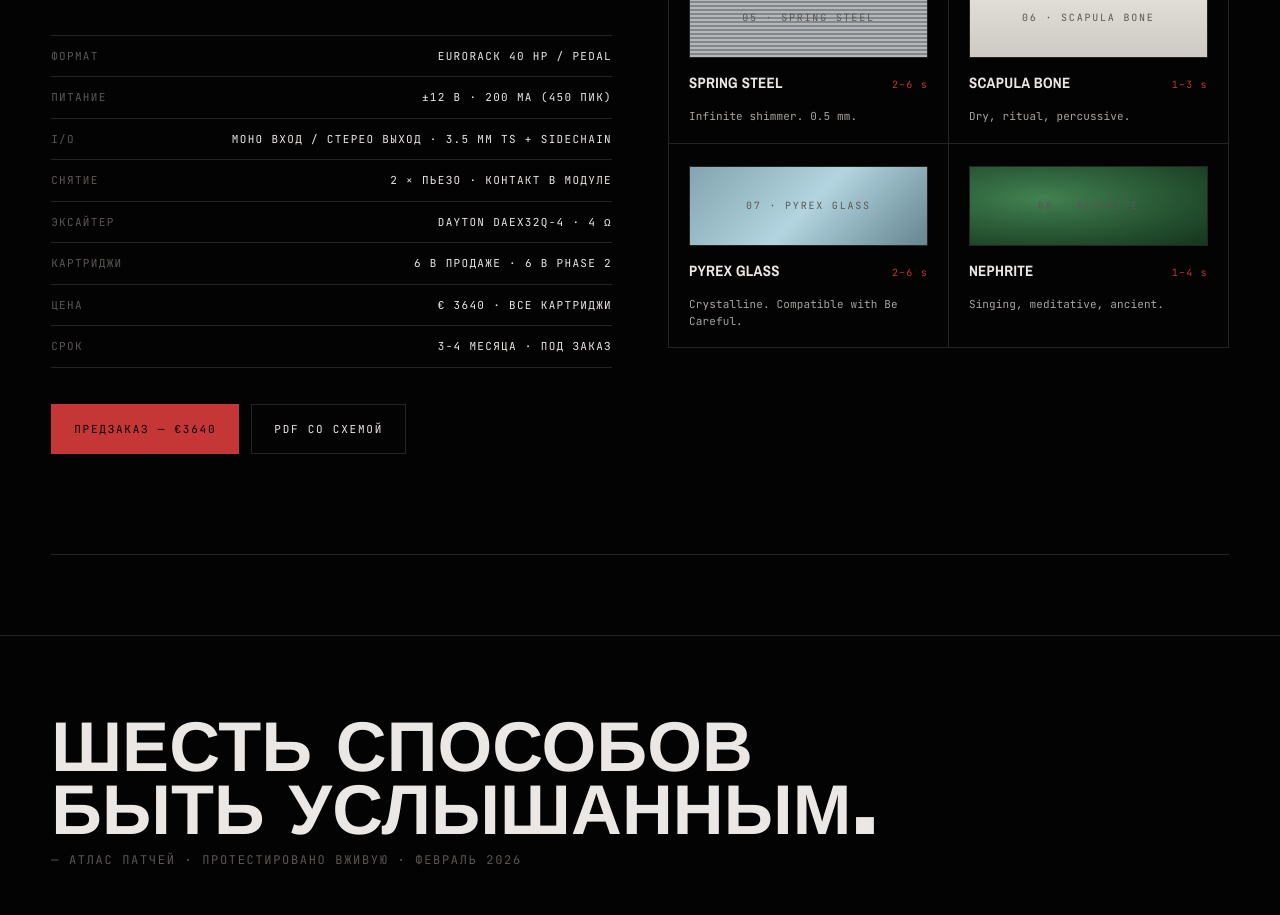
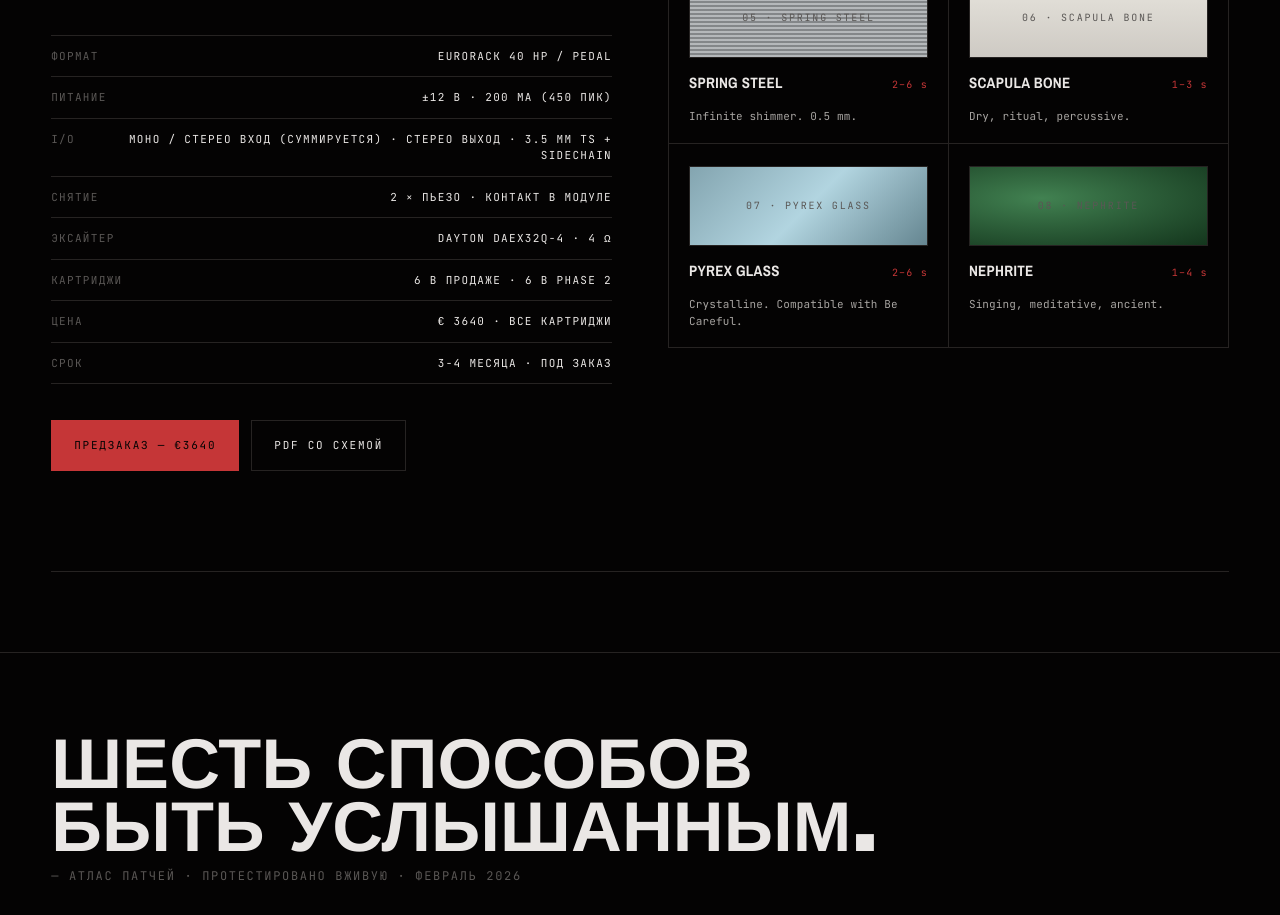
Before and after one commit to chervycola/ardet, a React (Vite) app in the folder system-suicide/: page / in a window 1280 px wide. Shown: the part 3500-4415 px from the top of the page. Built offline with nearby package versions, Linux system fonts and the light colour scheme.

Commit message:
Last Night I/O: accept stereo in (summed) for the pedal SKU
Eurorack stays mono in; the pedal accepts a stereo input summed to the
single plate (DJ send/return). Output remains stereo via the dual pickups
— the resonator is mono, so this is honest pseudo-stereo, not true L/R.

```diff
--- a/system-suicide/src/data.ts
+++ b/system-suicide/src/data.ts
@@ -139,7 +139,7 @@ export const PRODUCT_PAGES: ProductPages = {
     stats: [
       { k: 'Format',     v: 'Eurorack 40 HP / pedal big-box (203×140×40 mm)' },
       { k: 'Power',      v: '±12 V · 200 mA (450 mA peak)' },
-      { k: 'I/O',        v: 'Mono in / stereo out · 3.5 mm TS + sidechain' },
+      { k: 'I/O',        v: 'Mono in (Eurorack) / stereo in summed (pedal) · stereo out · 3.5 mm TS + sidechain' },
       { k: 'Exciter',    v: 'Dayton DAEX32Q-4 · 3 W / 8 W peak (module-side)' },
       { k: 'Pickups',    v: '2 × piezo 27 mm · in-module contact · PVDF (premium)' },
       { k: 'Damper',     v: 'Felted solenoid · DAMP / TOLL / STALL · ~2 mm gap' },
--- a/system-suicide/src/i18n.tsx
+++ b/system-suicide/src/i18n.tsx
@@ -73,7 +73,7 @@ const TRANSLATIONS: Record<Lang, Dict> = {
     ln_spec_power: 'Power',
     ln_spec_power_v: '±12 V · 200 mA (450 peak)',
     ln_spec_io: 'I/O',
-    ln_spec_io_v: 'Mono in / stereo out · 3.5 mm TS + sidechain',
+    ln_spec_io_v: 'Mono / stereo in (summed) · stereo out · 3.5 mm TS + sidechain',
     ln_spec_pickups: 'Pickups',
     ln_spec_pickups_v: '2 × piezo · in-module contact',
     ln_spec_exciter: 'Exciter',
@@ -213,7 +213,7 @@ const TRANSLATIONS: Record<Lang, Dict> = {
     ln_spec_power: 'Питание',
     ln_spec_power_v: '±12 В · 200 мА (450 пик)',
     ln_spec_io: 'I/O',
-    ln_spec_io_v: 'Моно вход / стерео выход · 3.5 мм TS + sidechain',
+    ln_spec_io_v: 'Моно / стерео вход (суммируется) · стерео выход · 3.5 мм TS + sidechain',
     ln_spec_pickups: 'Снятие',
     ln_spec_pickups_v: '2 × пьезо · контакт в модуле',
     ln_spec_exciter: 'Эксайтер',
```
